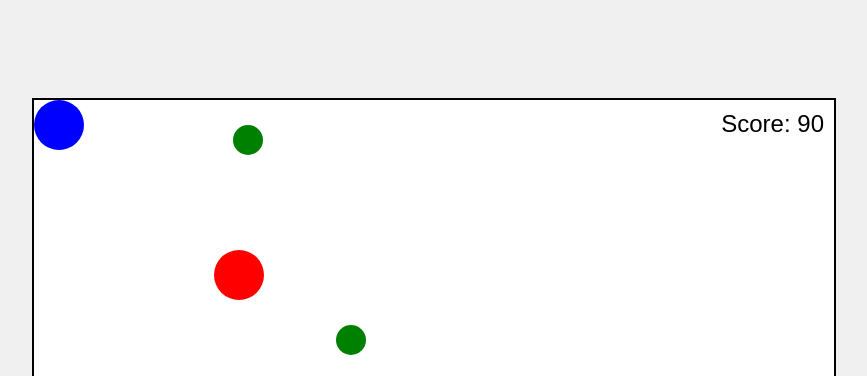
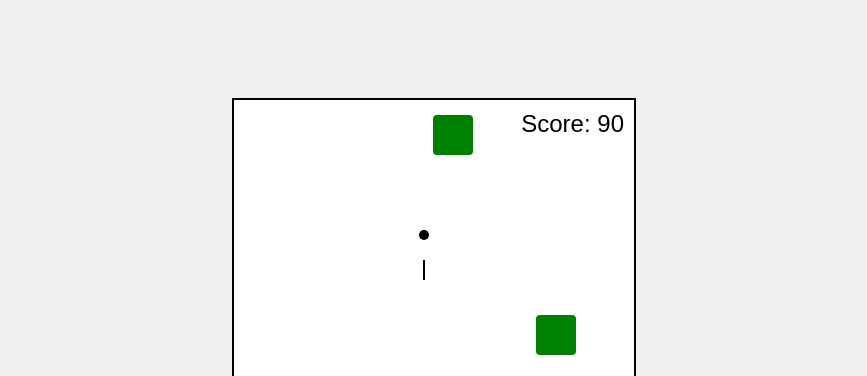
Before and after one commit to NaomyValen18/Game-Naomy, a plain HTML site: page index.html in a window 1280 px wide. Shown: the top 376 px of the page, without its empty margins (206-1073 px from the left). Drawn offline with Linux system fonts and the light colour scheme.

Commit message:
style.css

```diff
--- a/style.css
+++ b/style.css
@@ -1,19 +1,18 @@
 body {
-    margin: 0;
-    padding: 0;
     display: flex;
     justify-content: center;
     align-items: center;
     height: 100vh;
+    margin: 0;
     background-color: #f0f0f0;
 }
 
 #game-container {
     position: relative;
-    width: 800px;
+    width: 400px;
     height: 600px;
     background-color: #fff;
-    border: 2px solid black;
+    border: 2px solid #000;
     overflow: hidden;
 }
 
@@ -23,7 +22,6 @@ body {
     right: 10px;
     font-size: 24px;
     font-family: Arial, sans-serif;
-    color: #000;
 }
 
 #game-over {
@@ -33,33 +31,57 @@ body {
     transform: translate(-50%, -50%);
     font-size: 32px;
     color: red;
-    font-weight: bold;
     display: none;
 }
 
-.hidden {
-    display: none;
+.stickman {
+    position: absolute;
+    width: 20px;
+    height: 50px;
 }
 
-#polisi, #maling {
+/* Gaya untuk maling (stickman biru) */
+#maling {
+    background-color: transparent;
+    bottom: 20px;
+    left: 180px;
+}
+
+/* Gaya untuk polisi (stickman merah) */
+#polisi {
+    background-color: transparent;
+    bottom: 100px;
+    left: 180px;
+}
+
+/* Bagian kepala stickman */
+.stickman::before {
+    content: "";
     position: absolute;
-    width: 50px;
-    height: 50px;
+    top: -20px;
+    left: 5px;
+    width: 10px;
+    height: 10px;
+    background-color: black;
     border-radius: 50%;
 }
 
-#maling {
-    background-color: blue;
+/* Bagian tubuh stickman */
+.stickman::after {
+    content: "";
+    position: absolute;
+    top: 10px;
+    left: 9px;
+    width: 2px;
+    height: 20px;
+    background-color: black;
 }
 
-#polisi {
-    background-color: red;
-}
-
+/* Rintangan */
 .obstacle {
     position: absolute;
-    width: 30px;
-    height: 30px;
+    width: 40px;
+    height: 40px;
     background-color: green;
-    border-radius: 50%;
-}
+    border-radius: 10%;
+    }
```
